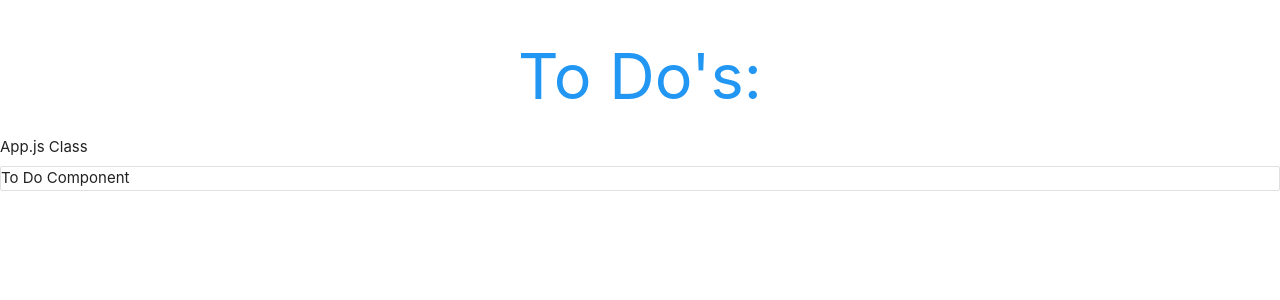
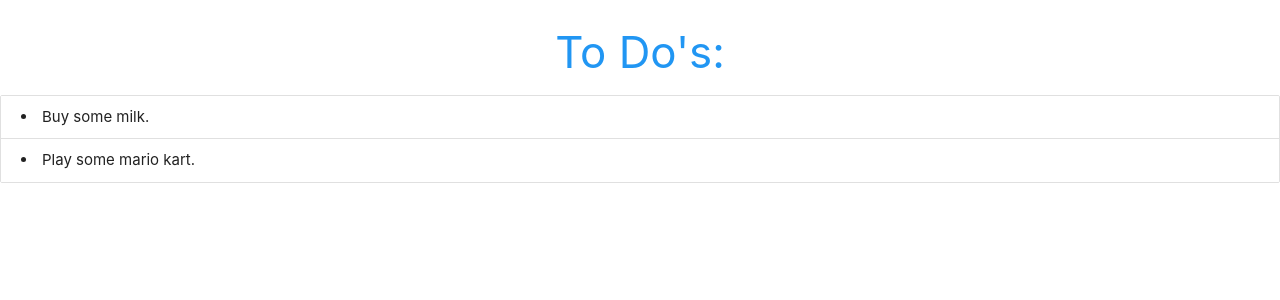
Before and after one commit to mukhtarB/react-todo, a React (Create React App) app: page / in a window 1280 px wide. Shown: the top 300 px of the page. Built offline with nearby package versions, Linux system fonts and the light colour scheme.

Commit message:
rendering to-dos

```diff
--- a/src/App.js
+++ b/src/App.js
@@ -15,9 +15,8 @@ class App extends Component {
     render(){
         return (
             <div className='App'>
-                <h1 className = 'center blue-text'> To Do's: </h1>
-                App.js Class
-                <ToDos {...this.state}/>
+                <h3 className = 'center blue-text'> To Do's: </h3>
+                <ToDos todos={this.state.todos} />
             </div>
         )
     }
--- a/src/Components/todos.js
+++ b/src/Components/todos.js
@@ -1,9 +1,25 @@
 import React from "react";
 
-const ToDos = () => {
+const ToDos = ({todos}) => {
+
+    const todoList = () => todos.length > 0 ?
+
+        (
+            todos.map((todo) => {
+                return (
+                    <div className='collection-item' key={todo.id}>
+                        <li> {todo.content} </li>
+                    </div>
+                )
+            })
+        )
+        :
+        <div>You have no to-do's waiting on you.</div>
+
+
     return (
         <div className = 'todos collection'>
-            To Do Component
+            {todoList()}
         </div>
     )
 }
```
